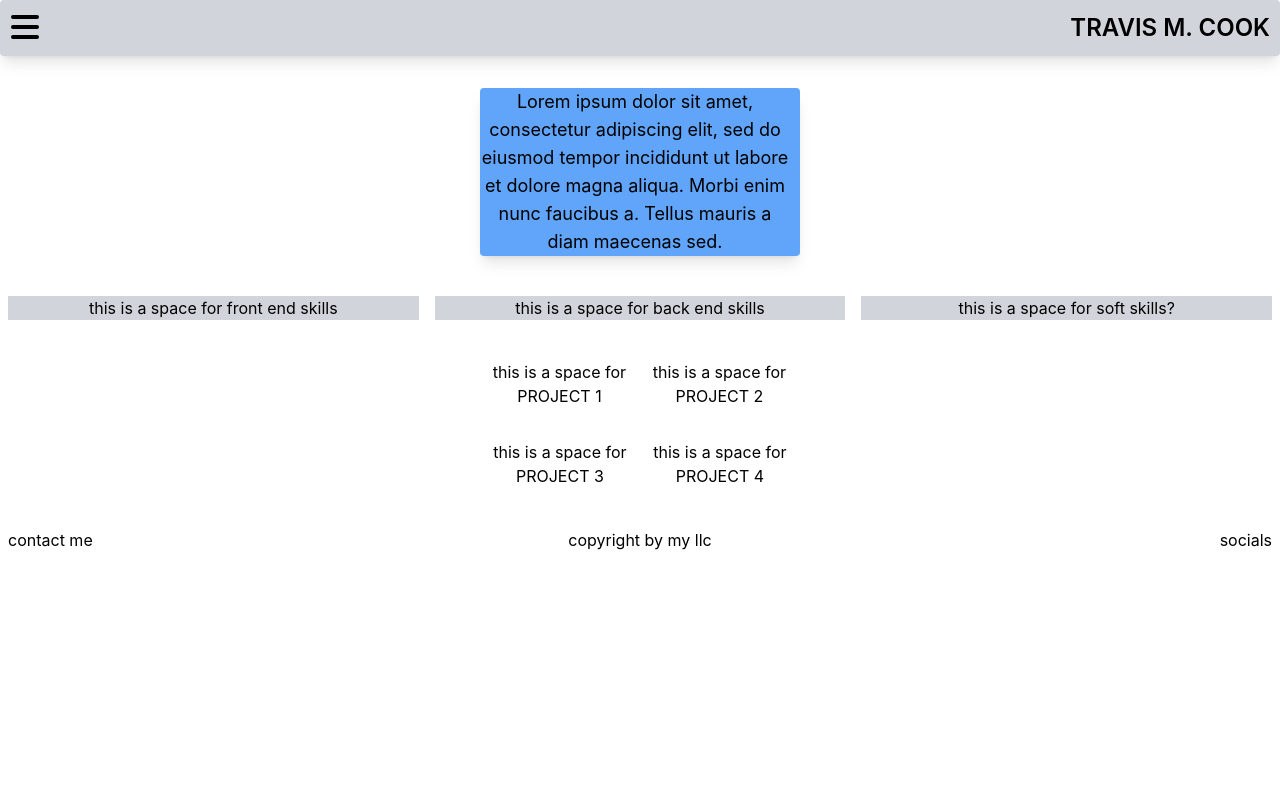
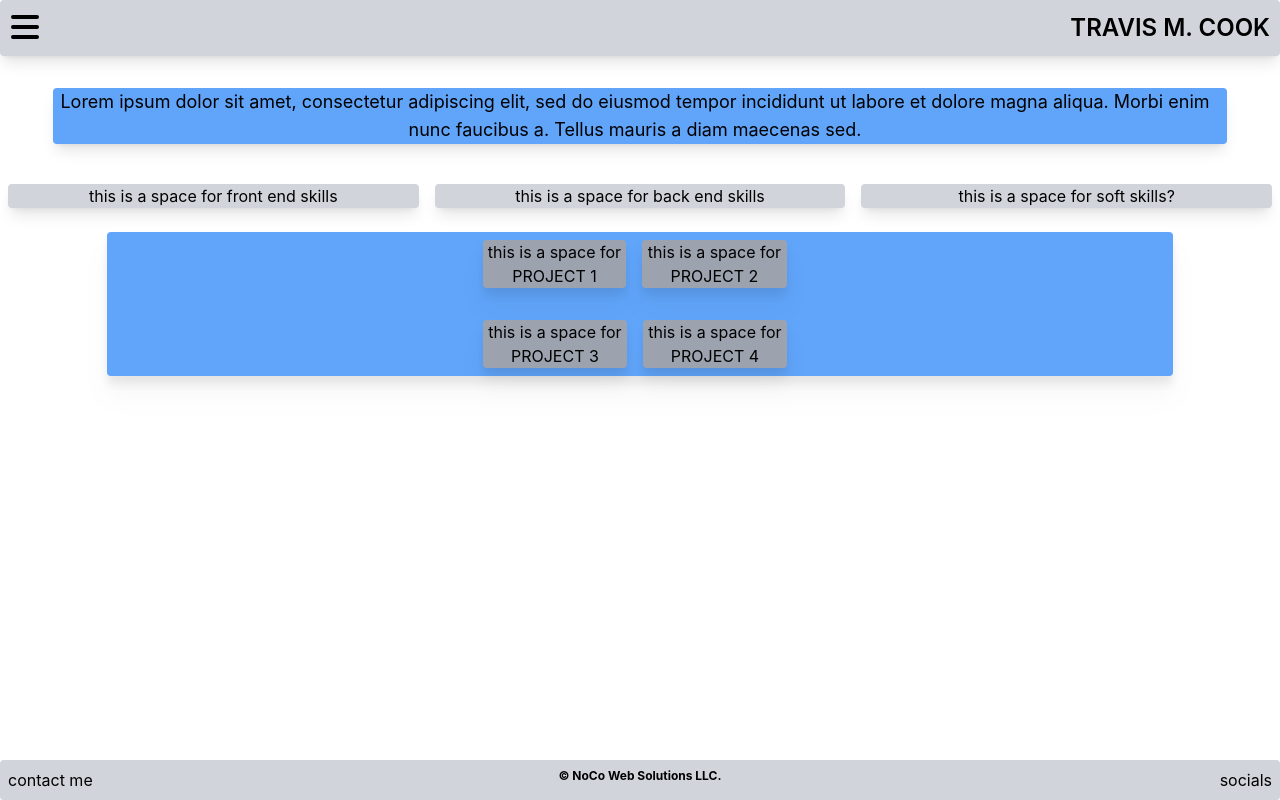
Before and after one commit to TravCook/reactportfolio, a React (Create React App) app: page / in a window 1280 px wide. Built offline with nearby package versions, Linux system fonts and the light colour scheme.

Commit message:
adding more styling and footer stuck to bottom

```diff
--- a/src/App.css
+++ b/src/App.css
@@ -1,6 +1,10 @@
 .App {
   text-align: center;
+  height: 100vh
   /* background-color: rgb(209 213 219); */
+}
+html, body, .app, #app>div {
+  height: 100%
 }
 
 .App-logo {
--- a/src/Components/aboutMe/aboutMe.js
+++ b/src/Components/aboutMe/aboutMe.js
@@ -3,7 +3,7 @@ import "./aboutMe.css"
 function aboutMe(){
   return (
     <div className="my-8 ">
-      <div className="text-lg shadow-lg bg-blue-400 container rounded w-80 infoDiv">
+      <div className="text-lg shadow-lg bg-blue-400 container rounded w-11/12 infoDiv">
       Lorem ipsum dolor sit amet, consectetur adipiscing elit, sed do eiusmod tempor incididunt ut labore et dolore magna aliqua. Morbi enim nunc faucibus a. Tellus mauris a diam maecenas sed.
       </div>
     </div>
--- /dev/null
+++ b/src/Components/footer/footer.css
@@ -0,0 +1,6 @@
+.footerDiv{
+  position:absolute;
+  left:0;
+  bottom:0;
+  right:0;
+}
--- a/src/Components/footer/footer.js
+++ b/src/Components/footer/footer.js
@@ -1,9 +1,11 @@
+import "./footer.css"
+
 function footer(){
   return(
-    <div className="flex flex-row">
-      <div className="text-left basis-1/3 m-2">contact me</div>
-      <div className="basis-1/3 m-2">copyright by my llc</div>
-      <div className="basis-1/3 text-right m-2">socials</div>
+    <div className="flex flex-row bg-gray-300 rounded shadow-lg footerDiv">
+      <div className="text-left basis-1/4 m-2">contact me</div>
+      <div className="font-bold basis-2/4 m-2 text-xs">© NoCo Web Solutions LLC.</div>
+      <div className="basis-1/4 text-right m-2">socials</div>
     </div>
   )
 }
--- a/src/Components/projects/projects.css
+++ b/src/Components/projects/projects.css
@@ -1,5 +1,5 @@
-.projContainer{
+.projectDiv{
   text-align: center;
   padding-right: 10px;
-  margin:auto
+  margin:auto;
 }
--- a/src/Components/projects/projects.js
+++ b/src/Components/projects/projects.js
@@ -2,14 +2,14 @@ import "./projects.css"
 
 function projects(){
   return (
-    <div className="">
-      <div className="flex flex-row w-80 m-auto my-8">
-        <div className="basis 1/2">this is a space for PROJECT 1</div>
-        <div className="basis 1/2">this is a space for PROJECT 2</div>
+    <div className="projectDiv bg-blue-400 rounded w-10/12 drop-shadow-xl">
+      <div className="flex flex-row w-80 m-auto my-4">
+        <div className="bg-gray-400 rounded basis 1/2 m-2 drop-shadow-xl">this is a space for PROJECT 1</div>
+        <div className="bg-gray-400 rounded basis 1/2 m-2 drop-shadow-xl">this is a space for PROJECT 2</div>
       </div>
-      <div className="flex flex-row w-80 m-auto my-8">
-        <div className="basis 1/2">this is a space for PROJECT 3</div>
-        <div className="basis 1/2">this is a space for PROJECT 4</div>
+      <div className="flex flex-row w-80 m-auto my-4">
+        <div className="bg-gray-400 rounded basis 1/2 m-2 drop-shadow-xl">this is a space for PROJECT 3</div>
+        <div className="bg-gray-400 rounded basis 1/2 m-2 drop-shadow-xl">this is a space for PROJECT 4</div>
       </div>
     </div>
   )
--- a/src/Components/skillBreakdown/skillBreakdown.js
+++ b/src/Components/skillBreakdown/skillBreakdown.js
@@ -1,13 +1,13 @@
 function skillBreakdown(){
   return(
     <div className="flex flex-row">
-      <div className="bg-gray-300 basis-1/3 m-2">
+      <div className="bg-gray-300 basis-1/3 m-2 rounded shadow-lg">
         this is a space for front end skills
       </div>
-      <div className="bg-gray-300 basis-1/3 m-2">
+      <div className="bg-gray-300 basis-1/3 m-2 rounded shadow-lg">
         this is a space for back end skills
       </div>
-      <div className="bg-gray-300 basis-1/3 m-2">
+      <div className="bg-gray-300 basis-1/3 m-2 rounded shadow-lg">
         this is a space for soft skills?
       </div>
     </div>
```
